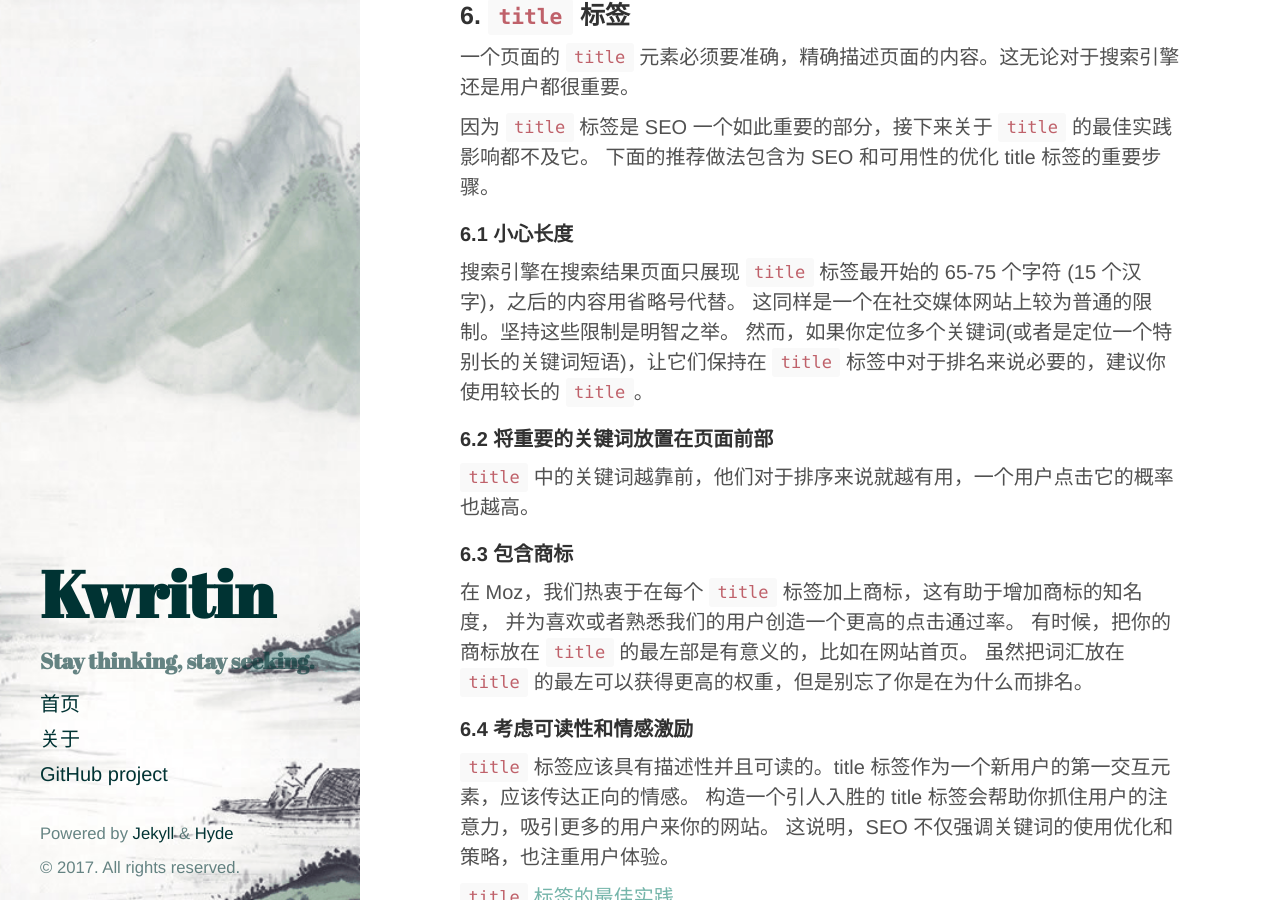
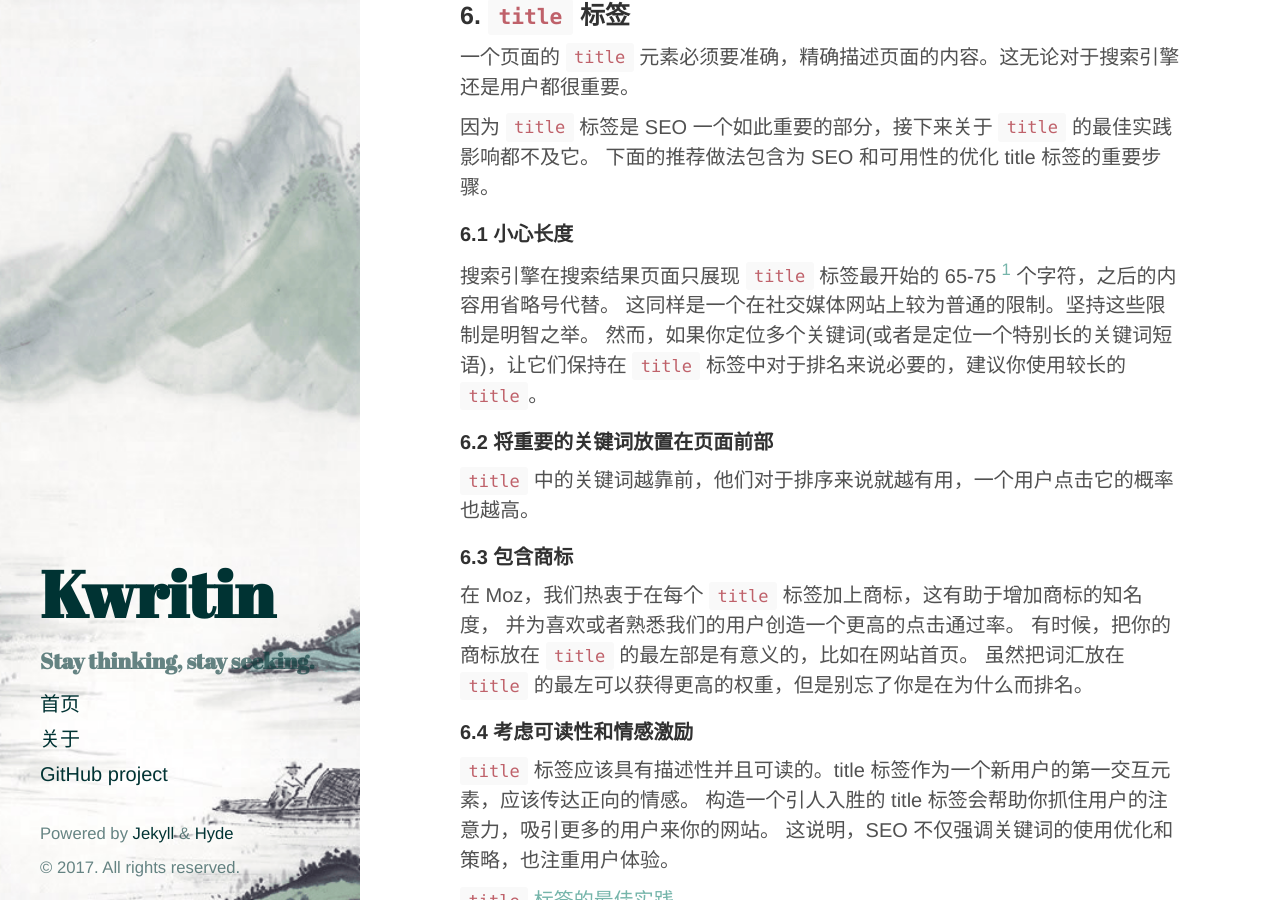
Before and after one commit to toien/toien.github.io, a Jekyll site: the page built from _posts/2017-12-09-basics-of-search-engine-friendly-design-and-development.md, in a window 1280 px wide and 900 px high, scrolled down 8446 px. Built offline with Jekyll 4.4.1, drawn with Linux system fonts in a browser that asks for light colours; some of the changed text lies outside the part shown; grey boxes are pictures that could not be loaded.

Commit message:
add footnote

```diff
--- a/_posts/2017-12-09-basics-of-search-engine-friendly-design-and-development.md
+++ b/_posts/2017-12-09-basics-of-search-engine-friendly-design-and-development.md
@@ -252,9 +252,11 @@
 
 #### 6.1 小心长度
 
-搜索引擎在搜索结果页面只展现 `title` 标签最开始的 65-75 个字符 (15 个汉字)，之后的内容用省略号代替。
+搜索引擎在搜索结果页面只展现 `title` 标签最开始的 65-75 <sup><a name="footer-1" href="#title-length">1</a></sup> 个字符，之后的内容用省略号代替。
 这同样是一个在社交媒体网站上较为普通的限制。坚持这些限制是明智之举。
 然而，如果你定位多个关键词(或者是定位一个特别长的关键词短语)，让它们保持在 `title` 标签中对于排名来说必要的，建议你使用较长的 `title`。
+
+
 
 #### 6.2 将重要的关键词放置在页面前部
 
@@ -334,7 +336,7 @@
 是搜索营销中重要的一部分。
 用重要的关键字（注意 Google 如何呈现 `description`）精心撰写一段可读的，引人注目的描述文字，可以帮助你吸引到更多的用户。
 
-`meta description` 可以有人以长短，但是搜索引擎通常会截断在 160 个字符 (30 个汉字) 以内，所以最好把长度控制在这之内。
+`meta description` 可以有人以长短，但是搜索引擎通常会截断在 160 <sup><a name="footer-2" href="#description-length">2</a></sup> 个字符以内，所以最好把长度控制在这之内。
 
 如果缺少 `meta description`，搜索引擎会从页面元素上截取一段作为它来使用。对于那些目标多个关键词的页面来说，这是一种非常有效的策略。
 
@@ -528,4 +530,9 @@
 Moz 的 CEO 在[保护线上内容不被偷窃的专题](https://moz.com/blog/four-ways-to-enforce-your-copyright-what-to-do-when-your-online-content-is-being-stolen)
 上提供了一些中肯的建议。
 
+### 12 脚注
+
+- <a name="title-length" href="#footer-1">1</a>: 发稿时测试：Google、百度 支持的 title 长度在 30 个汉字。
+- <a name="description-length" href="#footer-2">2</a>: 发稿时测试：Google 支持的 description 长度在 30 个汉字，不包括图片；百度支持 15 个汉字，但是包括图片。
+
 `<<<EOF`
```
